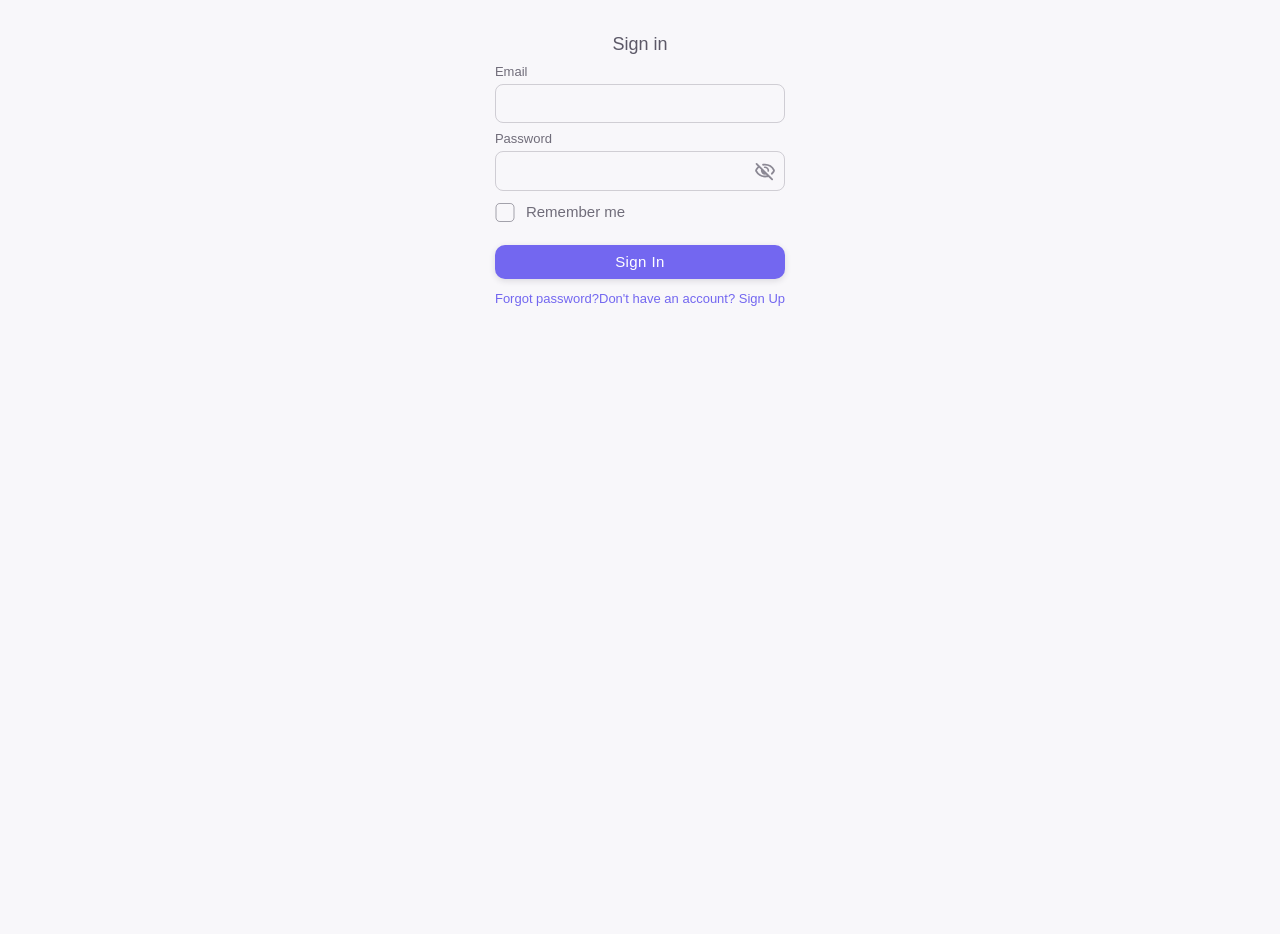
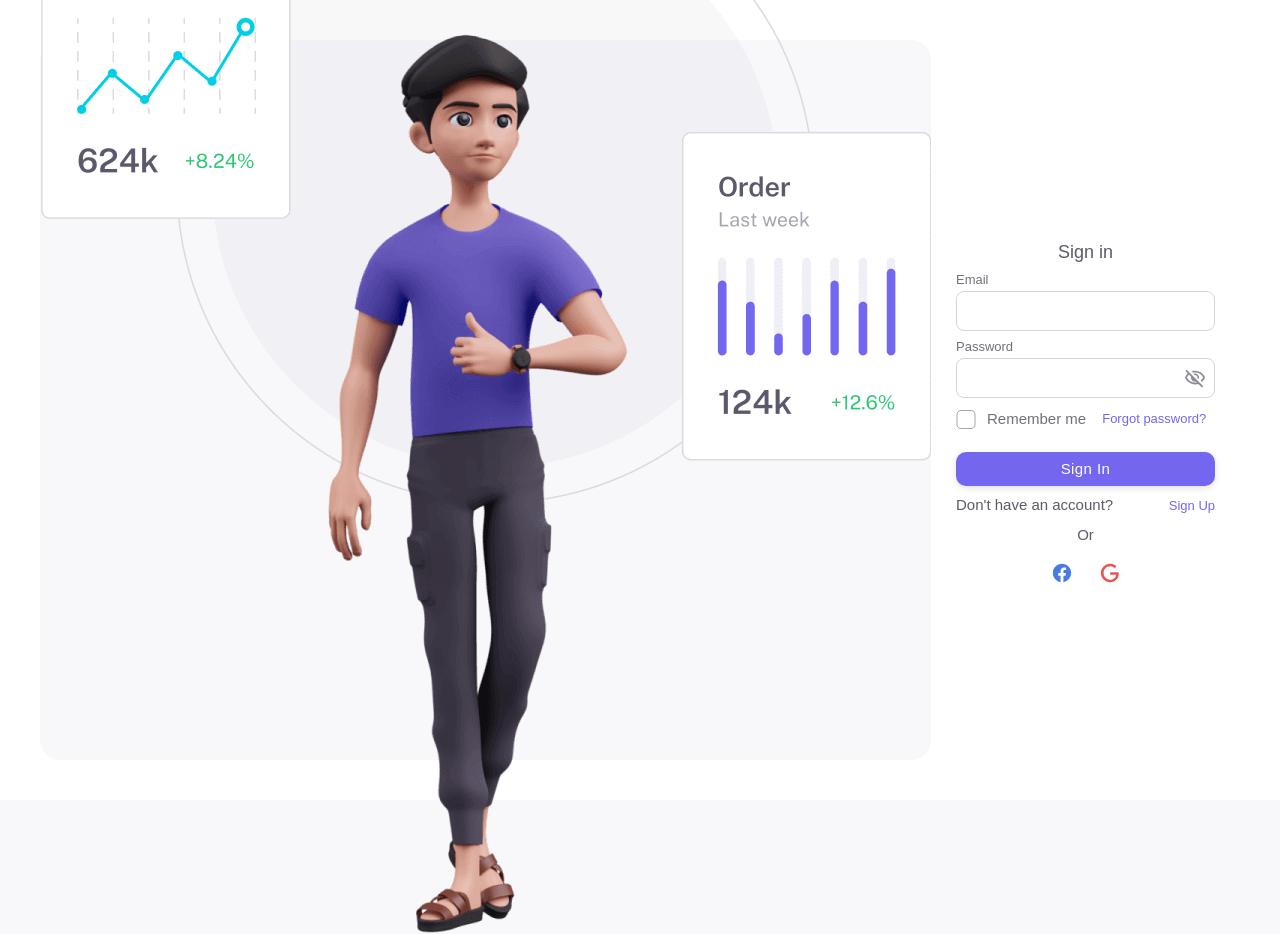
Before and after one commit to NghiaLeopard/ecommerce, a Next.js app: page /login in a window 1280 px wide. Before the commit the page ends 800 px from the top, so only its background shows below. Built offline with nearby package versions, Linux system fonts and the light colour scheme.

Commit message:
done UI login

```diff
--- a/src/pages/login.tsx
+++ b/src/pages/login.tsx
@@ -4,7 +4,7 @@
 type TProps = {}
 
 const Login: NextPage<TProps> = () => {
-  return <LoginPage></LoginPage>
+  return <LoginPage />
 }
 
 export default Login
--- a/src/view/pages/login-page.tsx
+++ b/src/view/pages/login-page.tsx
@@ -1,20 +1,11 @@
 // ** Next
 import { NextPage } from 'next'
+import Image from 'next/image'
 
 // ** MUI
-import {
-  Box,
-  Button,
-  Checkbox,
-  Container,
-  CssBaseline,
-  FormControlLabel,
-  Grid,
-  IconButton,
-  Link,
-  Typography
-} from '@mui/material'
+import { Box, Button, Checkbox, CssBaseline, FormControlLabel, Grid, IconButton, Link, Typography } from '@mui/material'
 import CustomTextField from 'src/components/text-field'
+import { useTheme } from '@mui/material'
 
 // **Form
 import { Controller, useForm } from 'react-hook-form'
@@ -30,6 +21,10 @@
 import { useState } from 'react'
 import CustomIcon from 'src/components/Icon'
 
+// ** Image
+// import LoginDark from '/public/images/login-dark.png'
+import LoginLight from '/public/images/login-light.png'
+
 type TProps = {}
 
 const schema = yup
@@ -38,11 +33,13 @@
     password: yup
       .string()
       .required('Please enter password')
-      .matches(PASSWORD_REG, 'the password is contain charactor,special character,number')
+      .matches(PASSWORD_REG, 'the password is contain charact,special character,number')
   })
   .required()
 
 const LoginPage: NextPage<TProps> = () => {
+  const theme = useTheme()
+
   const [showPassword, setShowPassword] = useState(false)
   const handleClickShowPassword = () => setShowPassword(show => !show)
 
@@ -63,7 +60,33 @@
   }
 
   return (
-    <Container component='main' maxWidth='xs'>
+    <Box
+      sx={{
+        display: 'flex',
+        width: '100vw',
+        height: '100vh',
+        padding: '40px',
+        backgroundColor: theme.palette.background.paper
+      }}
+    >
+      <Box
+        display={{
+          md: 'flex',
+          xs: 'none'
+        }}
+        sx={{
+          alignItems: 'center',
+          justifyContent: 'center',
+          height: '100%',
+          minWidth: '50vw',
+          borderRadius: '20px',
+          backgroundColor: theme.palette.customColors.bodyBg
+        }}
+      >
+        <Image src={LoginLight} width={600} alt='Login Image' style={{ width: 'auto', height: 'auto' }} />
+      </Box>
+
+      <Box sx={{ display: 'flex', alignItems: 'center', justifyContent: 'center', flex: 1 }}>
         <CssBaseline />
         <Box
           sx={{
@@ -118,7 +141,11 @@
                     helperText={errors.password?.message}
                     InputProps={{
                       endAdornment: (
-                      <IconButton aria-label='toggle password visibility' onClick={handleClickShowPassword} edge='end'>
+                        <IconButton
+                          aria-label='toggle password visibility'
+                          onClick={handleClickShowPassword}
+                          edge='end'
+                        >
                           {showPassword ? (
                             <CustomIcon icon='material-symbols:visibility-outline' />
                           ) : (
@@ -132,26 +159,65 @@
                 name='password'
               />
             </Box>
-
+            <Box>
               <FormControlLabel control={<Checkbox value='remember' color='primary' />} label='Remember me' />
+              <Link href='#' variant='body2'>
+                Forgot password?
+              </Link>
+            </Box>
             <Button type='submit' fullWidth variant='contained' sx={{ mt: 3, mb: 2 }}>
               Sign In
             </Button>
             <Grid container>
               <Grid item xs>
-              <Link href='#' variant='body2'>
-                Forgot password?
-              </Link>
+                {"Don't have an account?"}
               </Grid>
               <Grid item>
                 <Link href='#' variant='body2'>
-                {"Don't have an account? Sign Up"}
+                  {' Sign Up'}
                 </Link>
               </Grid>
             </Grid>
+
+            <Typography sx={{ textAlign: 'center', mt: 2, mb: 2 }}>Or</Typography>
+            <Box sx={{ display: 'flex', alignItems: 'center', justifyContent: 'center', gap: '10px' }}>
+              <IconButton sx={{ color: '#497ce2' }}>
+                <svg
+                  xmlns='http://www.w3.org/2000/svg'
+                  role='img'
+                  fontSize='1.375rem'
+                  className='iconify iconify--mdi'
+                  width='1em'
+                  height='1em'
+                  viewBox='0 0 24 24'
+                >
+                  <path
+                    fill='currentColor'
+                    d='M12 2.04c-5.5 0-10 4.49-10 10.02c0 5 3.66 9.15 8.44 9.9v-7H7.9v-2.9h2.54V9.85c0-2.51 1.49-3.89 3.78-3.89c1.09 0 2.23.19 2.23.19v2.47h-1.26c-1.24 0-1.63.77-1.63 1.56v1.88h2.78l-.45 2.9h-2.33v7a10 10 0 0 0 8.44-9.9c0-5.53-4.5-10.02-10-10.02Z'
+                  ></path>
+                </svg>
+              </IconButton>
+              <IconButton sx={{ color: theme.palette.error.main }}>
+                <svg
+                  xmlns='http://www.w3.org/2000/svg'
+                  role='img'
+                  fontSize='1.375rem'
+                  className='iconify iconify--mdi'
+                  width='1em'
+                  height='1em'
+                  viewBox='0 0 24 24'
+                >
+                  <path
+                    fill='currentColor'
+                    d='M21.35 11.1h-9.17v2.73h6.51c-.33 3.81-3.5 5.44-6.5 5.44C8.36 19.27 5 16.25 5 12c0-4.1 3.2-7.27 7.2-7.27c3.09 0 4.9 1.97 4.9 1.97L19 4.72S16.56 2 12.1 2C6.42 2 2.03 6.8 2.03 12c0 5.05 4.13 10 10.22 10c5.35 0 9.25-3.67 9.25-9.09c0-1.15-.15-1.81-.15-1.81Z'
+                  ></path>
+                </svg>
+              </IconButton>
+            </Box>
           </form>
         </Box>
-    </Container>
+      </Box>
+    </Box>
   )
 }
 
```
Lines whose indentation alone changed are shown as unchanged.
